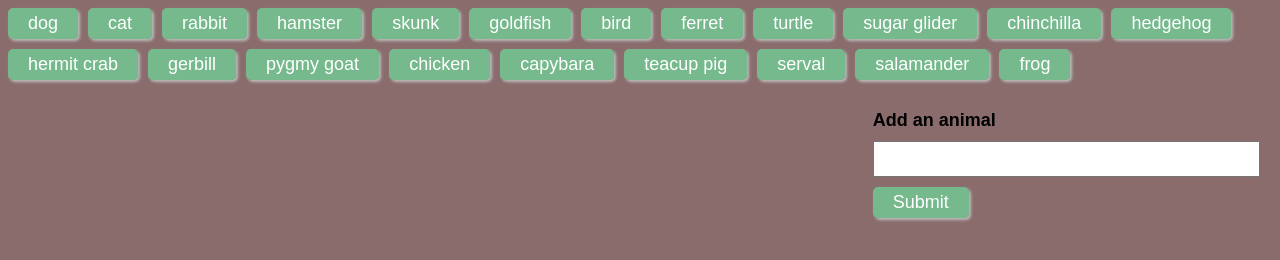
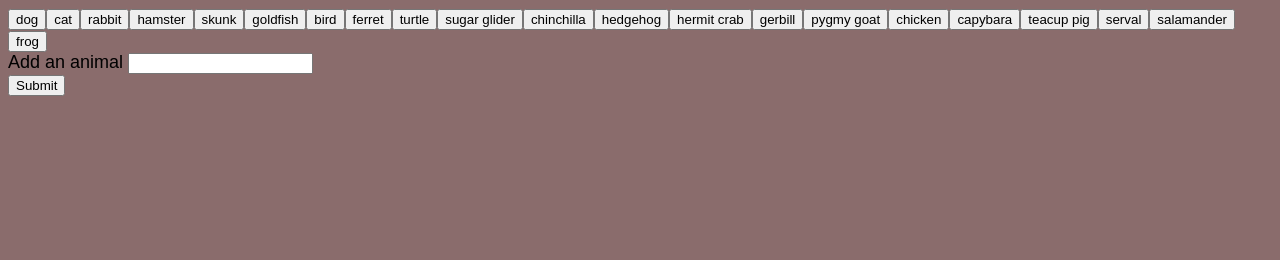
Before and after one commit to cgenel/giftastic, a plain HTML site: page index.html in a window 1280 px wide. Drawn offline with nearby package versions, Linux system fonts and the light colour scheme.

```diff
--- a/style.css
+++ b/style.css
@@ -8,56 +8,3 @@ body {
 #animals {
   width: 70%;
 }
-
-/* have more than one column of gifs appear per row */
-.animal-item {
-  float: left;
-  padding: 10px;
-}
-
-/* search form positioning */
-form {
-  float: right;
-  width: 30%;
-  padding: 20px;
-}
-
-/* "add an aminal" label positioning */
-label {
-  display: block;
-  margin-bottom: 10px;
-  font-weight: 700;
-}
-
-/* input section where you search for gif */
-input[type="text"] {
-  width: 100%;
-  height: 30px;
-  margin-bottom: 10px;
-  font-size: 18px;
-}
-
-/* styling the buttons  */
-button,
-input[type="submit"] {
-  padding: 5px 20px;
-  margin: 0 10px 10px 0;
-  font-size: 18px;
-  color: #fff;
-  cursor: pointer;
-  background: #73c291e7;
-  border: 0;
-  border-radius: 5px;
-  box-shadow: 2px 2px 3px #bbb;
-}
-
-/* when you hover over a button */
-button:hover,
-input[type="submit"]:hover {
-  background: #334e4d;
-}
-
-/* button stays highlighted while in use */
-button.active {
-  background: #334e4d;
-}
```
